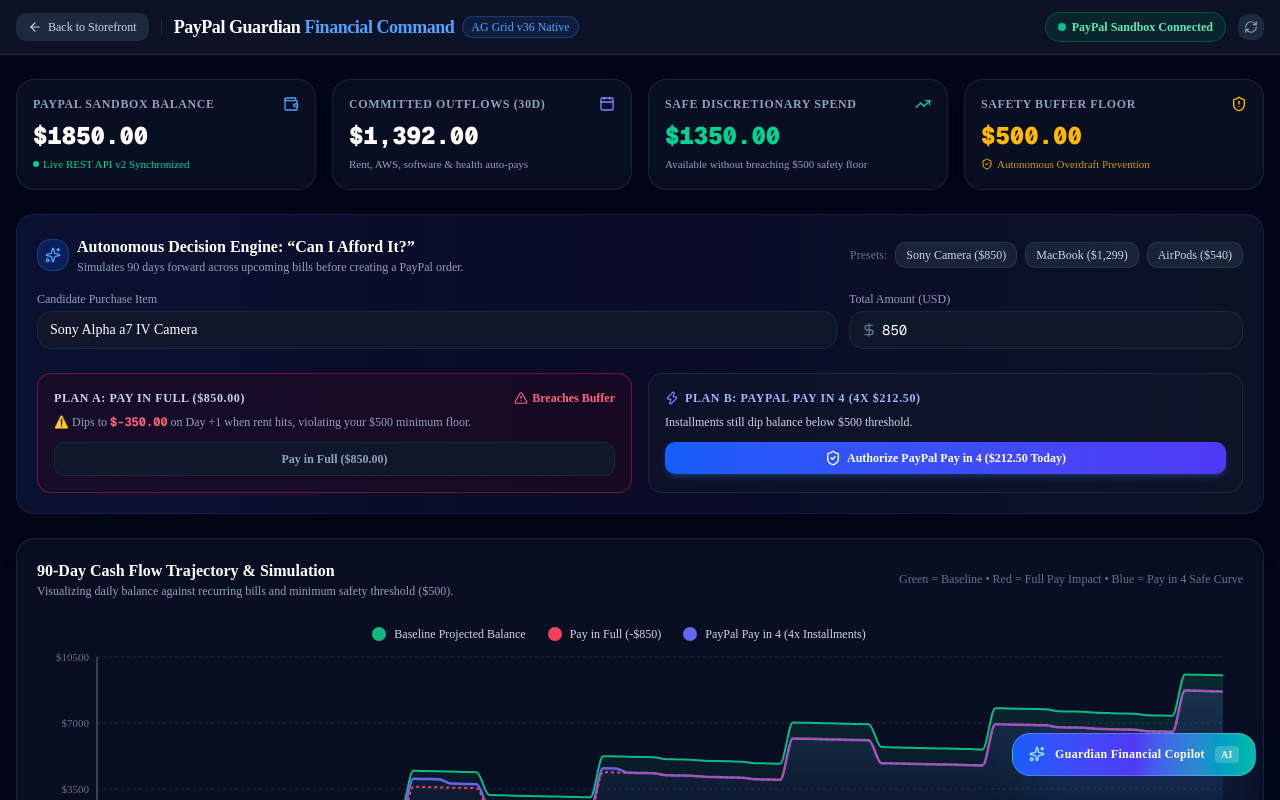
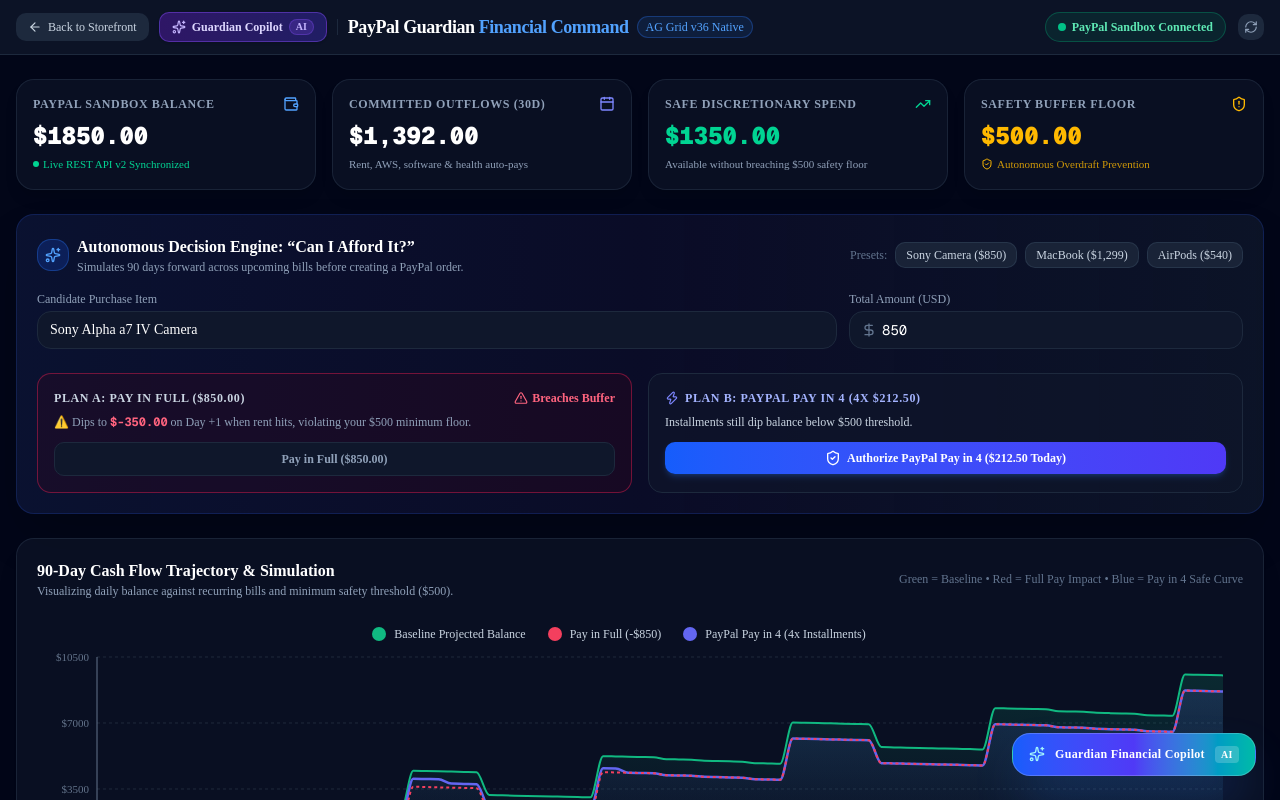
Before and after one commit to HardikBorkar/Can-I-Buy-It-, a Next.js app: page /dashboard in a window 1280 px wide. Shown: the top 800 px of the page. Built offline with nearby package versions, Linux system fonts and the light colour scheme; what ag-grid-community would draw is missing.

Commit message:
feat(nav): integrate Guardian Copilot entry points across storefront and dashboard

```diff
--- a/app/dashboard/page.tsx
+++ b/app/dashboard/page.tsx
@@ -272,13 +272,24 @@ function DashboardContent() {
       {/* Top Header */}
       <header className="border-b border-slate-800 bg-slate-900/80 backdrop-blur sticky top-0 z-40">
         <div className="max-w-7xl mx-auto px-4 py-3 flex flex-wrap items-center justify-between gap-4">
-          <div className="flex items-center gap-3">
+          <div className="flex items-center gap-2.5">
             <Link
               href="/"
               className="inline-flex items-center gap-1.5 px-3 py-1.5 rounded-lg bg-slate-800 hover:bg-slate-700 text-xs font-medium text-slate-300 transition"
             >
               <ArrowLeft className="w-3.5 h-3.5" />
               <span>Back to Storefront</span>
+            </Link>
+
+            <Link
+              href="/copilot"
+              className="inline-flex items-center gap-1.5 px-3 py-1.5 rounded-lg bg-gradient-to-r from-violet-600/30 to-indigo-600/30 hover:from-violet-600/50 hover:to-indigo-600/50 border border-violet-500/40 text-xs font-semibold text-violet-200 transition shadow-sm group"
+            >
+              <Sparkles className="w-3.5 h-3.5 text-violet-300 group-hover:rotate-12 transition-transform" />
+              <span>Guardian Copilot</span>
+              <span className="px-1.5 py-0.2 rounded-full bg-violet-500/20 text-violet-300 text-[10px] font-semibold border border-violet-500/30">
+                AI
+              </span>
             </Link>
 
             <div className="h-4 w-px bg-slate-800 hidden sm:block" />
--- a/app/globals.css
+++ b/app/globals.css
@@ -1,6 +1,5 @@
 @import "tailwindcss";
 @import "tw-animate-css";
-@import "shadcn/tailwind.css";
 
 @custom-variant dark (&:is(.dark *));
 
--- a/app/page.tsx
+++ b/app/page.tsx
@@ -234,6 +234,17 @@ export default function ShoppingPage() {
 
           {/* Monetization, AG Grid Dashboard & Trust Badges */}
           <div className="flex items-center gap-2.5 text-xs">
+            <Link
+              href="/copilot"
+              className="flex items-center gap-1.5 px-3.5 py-1.5 rounded-full bg-gradient-to-r from-violet-600/30 to-indigo-600/30 hover:from-violet-600/50 hover:to-indigo-600/50 border border-violet-500/50 text-violet-200 font-semibold transition shadow-md group"
+            >
+              <Sparkles className="w-3.5 h-3.5 text-violet-300 group-hover:rotate-12 transition-transform" />
+              <span>Guardian Copilot</span>
+              <span className="px-1.5 py-0.2 rounded text-[10px] bg-violet-500/25 text-violet-300 font-bold border border-violet-500/40">
+                AI AGENT
+              </span>
+            </Link>
+
             <Link
               href="/dashboard"
               className="flex items-center gap-1.5 px-3.5 py-1.5 rounded-full bg-[#0070BA] hover:bg-[#005ea6] text-white font-semibold transition shadow-md"
--- a/components/copilot-chat.tsx
+++ b/components/copilot-chat.tsx
@@ -2,6 +2,7 @@
 
 import React, { useState, useRef, useEffect } from "react";
 import Link from "next/link";
+import { usePathname } from "next/navigation";
 import {
   Sparkles,
   X,
@@ -10,6 +11,7 @@ import {
   CheckCircle2,
   Receipt,
   ExternalLink,
+  Maximize2,
 } from "lucide-react";
 
 interface ActionCardData {
@@ -39,6 +41,7 @@ interface Message {
 }
 
 export function CopilotChat() {
+  const pathname = usePathname();
   const [mounted, setMounted] = useState(false);
   const [isOpen, setIsOpen] = useState(false);
   const [input, setInput] = useState("");
@@ -158,7 +161,7 @@ export function CopilotChat() {
     }
   };
 
-  if (!mounted) return null;
+  if (!mounted || pathname === "/copilot") return null;
 
   return (
     <>
@@ -202,6 +205,14 @@ export function CopilotChat() {
             </div>
 
             <div className="flex items-center gap-1">
+              <Link
+                href="/copilot"
+                onClick={() => setIsOpen(false)}
+                className="p-1.5 rounded-lg hover:bg-slate-800 text-slate-400 hover:text-white transition"
+                title="Open Dedicated Copilot Workspace"
+              >
+                <Maximize2 className="w-3.5 h-3.5" />
+              </Link>
               <button
                 type="button"
                 onClick={() => setIsOpen(false)}
--- a/next.config.ts
+++ b/next.config.ts
@@ -10,6 +10,18 @@ const nextConfig: NextConfig = {
       },
     },
   },
+  async rewrites() {
+    return [
+      {
+        source: "/api/copilot/actions/:path*",
+        destination: "http://127.0.0.1:8000/api/copilot/actions/:path*",
+      },
+      {
+        source: "/api/copilot/stream",
+        destination: "http://127.0.0.1:8000/api/copilot/chat",
+      },
+    ];
+  },
 };
 
 export default nextConfig;
--- a/package.json
+++ b/package.json
@@ -11,6 +11,7 @@
   "dependencies": {
     "@base-ui/react": "^1.9.0",
     "@channel3/sdk": "^4.6.0",
+    "@paypal/agent-toolkit": "^1.3.5",
     "@tanstack/react-query": "^5.105.0",
     "ag-charts-community": "^14.3.0",
     "ag-charts-react": "^14.3.0",
@@ -25,7 +26,7 @@
     "react-colorful": "^5.8.1",
     "react-dom": "19.3.0",
     "recharts": "^3.8.0",
-    "shadcn": "^4.23.0",
+    "shadcn": "^1.0.0",
     "tw-animate-css": "^1.4.0"
   },
   "devDependencies": {
@@ -34,7 +35,7 @@
     "@types/react": "^19",
     "@types/react-dom": "^19",
     "eslint": "^9",
-    "eslint-config-next": "16.4.3",
+    "eslint-config-next": "^15.5.29",
     "tailwindcss": "^4",
     "typescript": "^5"
   }
```
Also changed, not shown: 1 other file (tests, documents, lock files or other folders).
